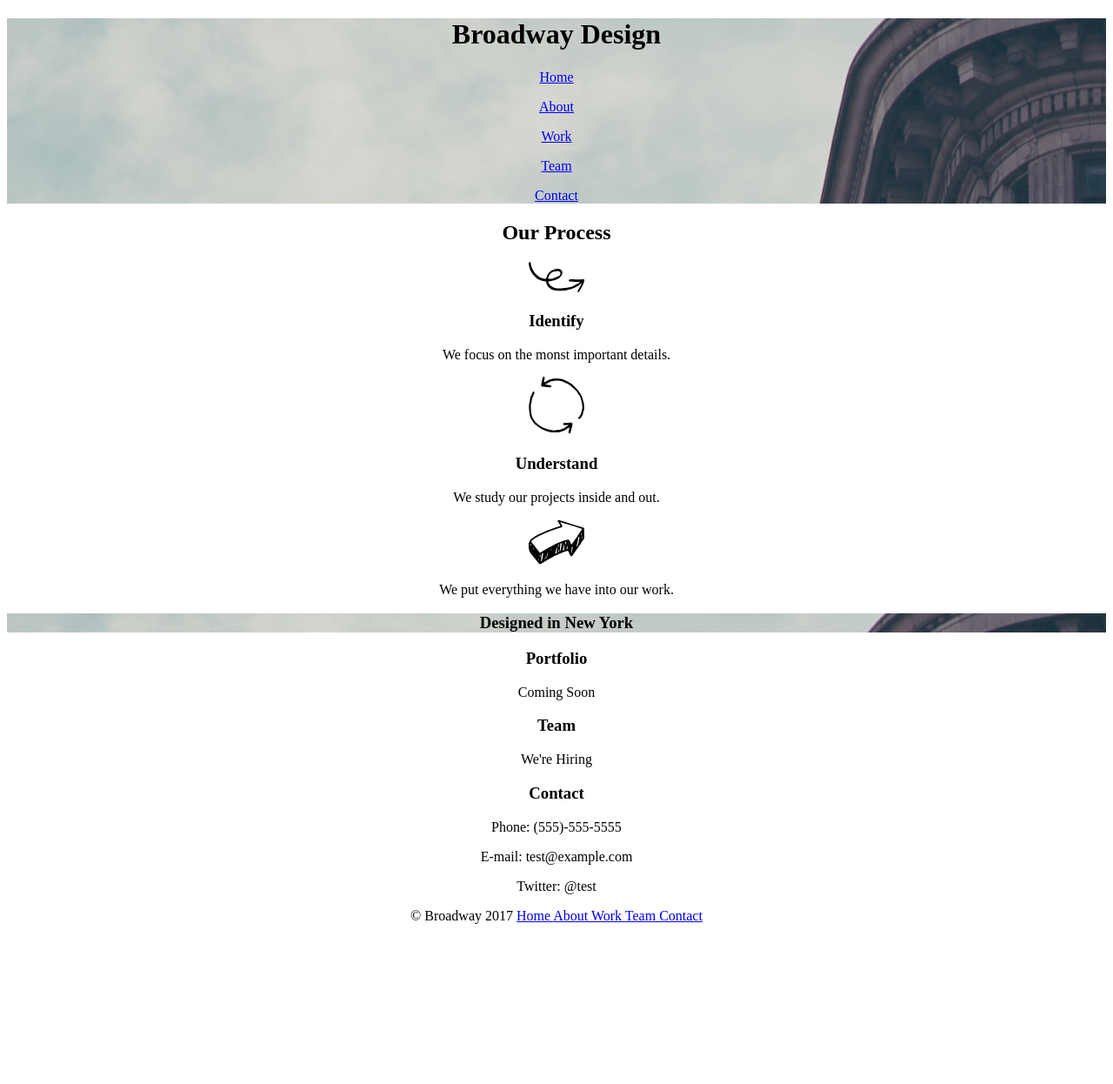
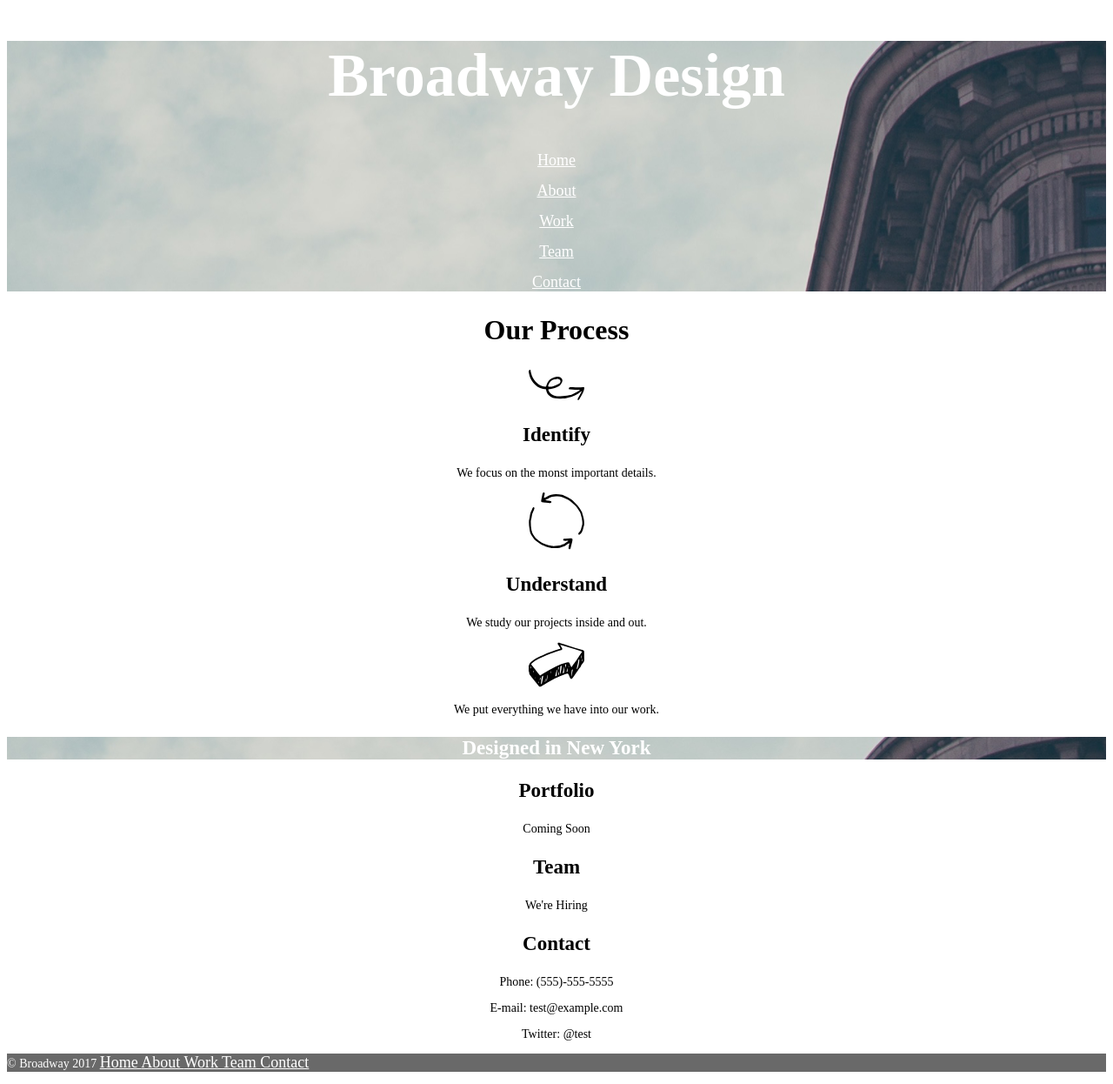
Before and after one commit to alphaseinor/broadway, a plain HTML site: page index.html in a window 1280 px wide. Shown: the whole page at 87% size. Before the commit the page ends 1078 px from the top, so only its background shows below. Drawn offline with Linux system fonts and the light colour scheme.

Commit message:
finished css.

```diff
--- a/resources/css/style.css
+++ b/resources/css/style.css
@@ -2,6 +2,32 @@ body{
   font: helvetica;
   text-align: center;
 }
+h1{
+  font-size: 70px;
+  color: white;
+}
+h2{
+  font-size: 32px;
+}
+h3{
+  font-size: 23px;
+}
+a{
+  font-size: 18px;
+  color: white;
+}
+p{
+  font-size: 14px;
+}
 .background{
   background-image: url("../images/the-flatiron-building.png");
+  color: white;
 }
+.footer{
+  text-align: left;
+  color: white;
+  background-color: dimgray;
+}
+p.footer{
+  font-size: 11px;
+}
```
